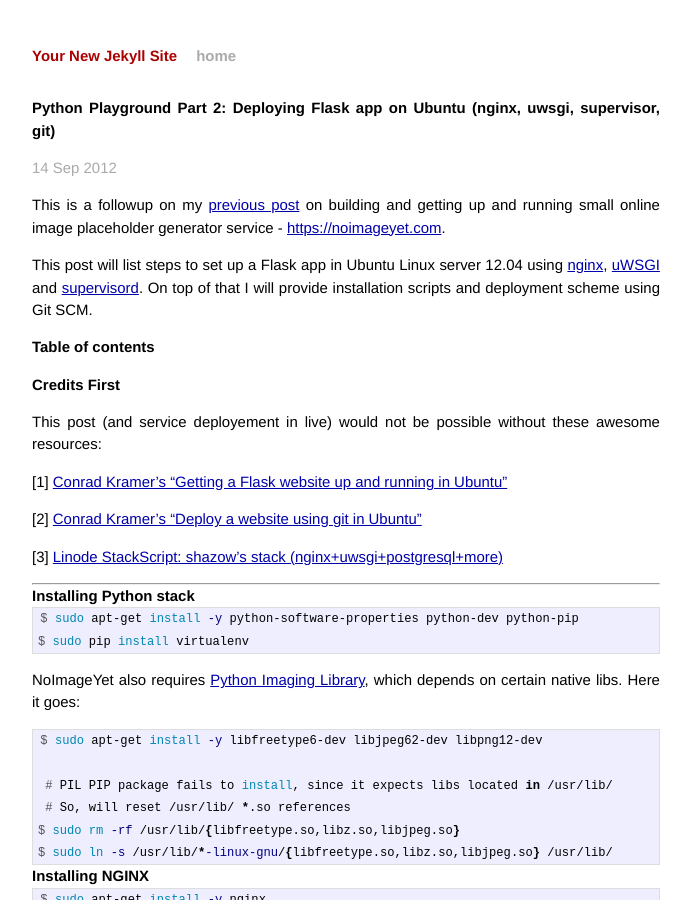
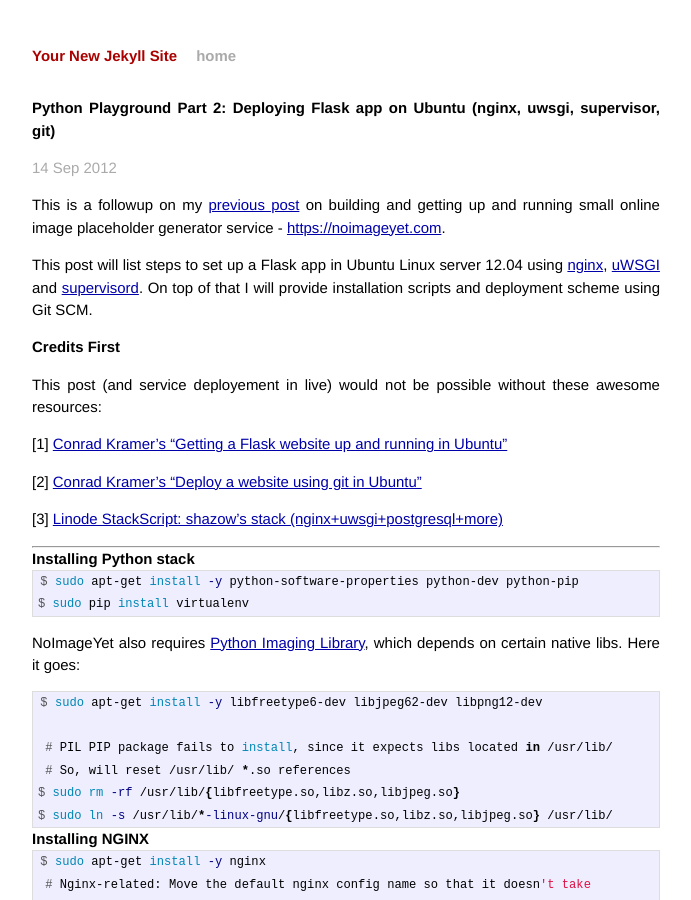
Before and after one commit to leonardinius/leonardinius.github.io, a Jekyll site: the page built from _posts/2012-09-14-python-playground-part-2-deploying-flask-app-on-ubuntu-nginx-uwsgi-supervisor-git.md, in a window 1280 px wide and 900 px high. Shown: the whole window, without its empty margins (294-985 px from the left). Built offline with Jekyll 4.4.1, drawn with Linux system fonts in a browser that asks for light colours; Markdown is read by kramdown in place of the engine named in the settings.

Commit message:
table of contents removed

```diff
--- a/_posts/2012-09-14-python-playground-part-2-deploying-flask-app-on-ubuntu-nginx-uwsgi-supervisor-git.md
+++ b/_posts/2012-09-14-python-playground-part-2-deploying-flask-app-on-ubuntu-nginx-uwsgi-supervisor-git.md
@@ -8,9 +8,6 @@
 > This is a followup on my [previous post](/2012/09/python-playground-part-1-noimageyet-com-placeholder-image-service-experience/ "previous post") on building and getting up and running small online image placeholder generator service - [https://noimageyet.com](https://noimageyet.com "https://noimageyet.com").
 
 This post will list steps to set up a Flask app in Ubuntu Linux server 12.04 using [nginx](http://nginx.com/), [uWSGI](http://projects.unbit.it/uwsgi/) and [supervisord](http://supervisord.org/). On top of that I will provide installation scripts and deployment scheme using Git SCM.
-
-**Table of contents**
-{{toc}}
 
 ## Credits First ##
 
```
Also changed, not shown: _posts/2012-09-11-python-playground-part-1-noimageyet-com-placeholder-image-service-experience.md (+0 -4 lines).
